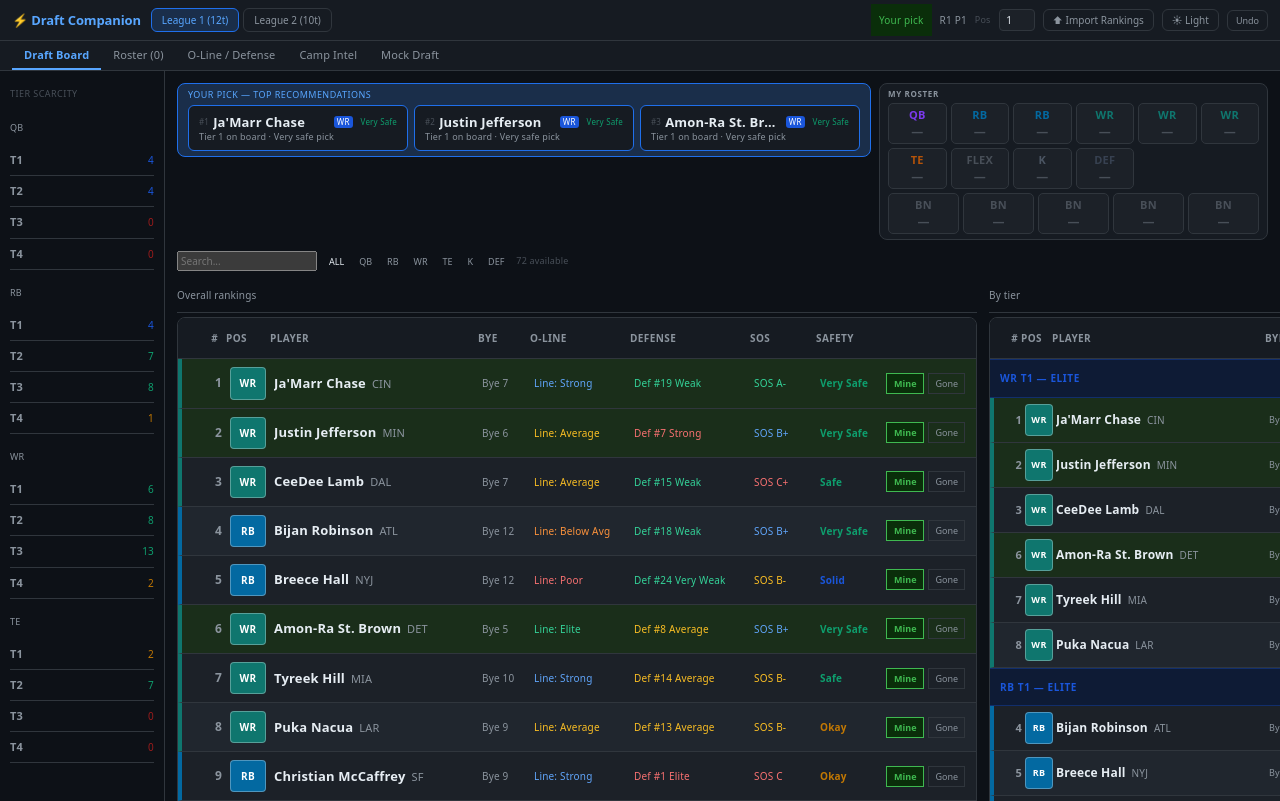
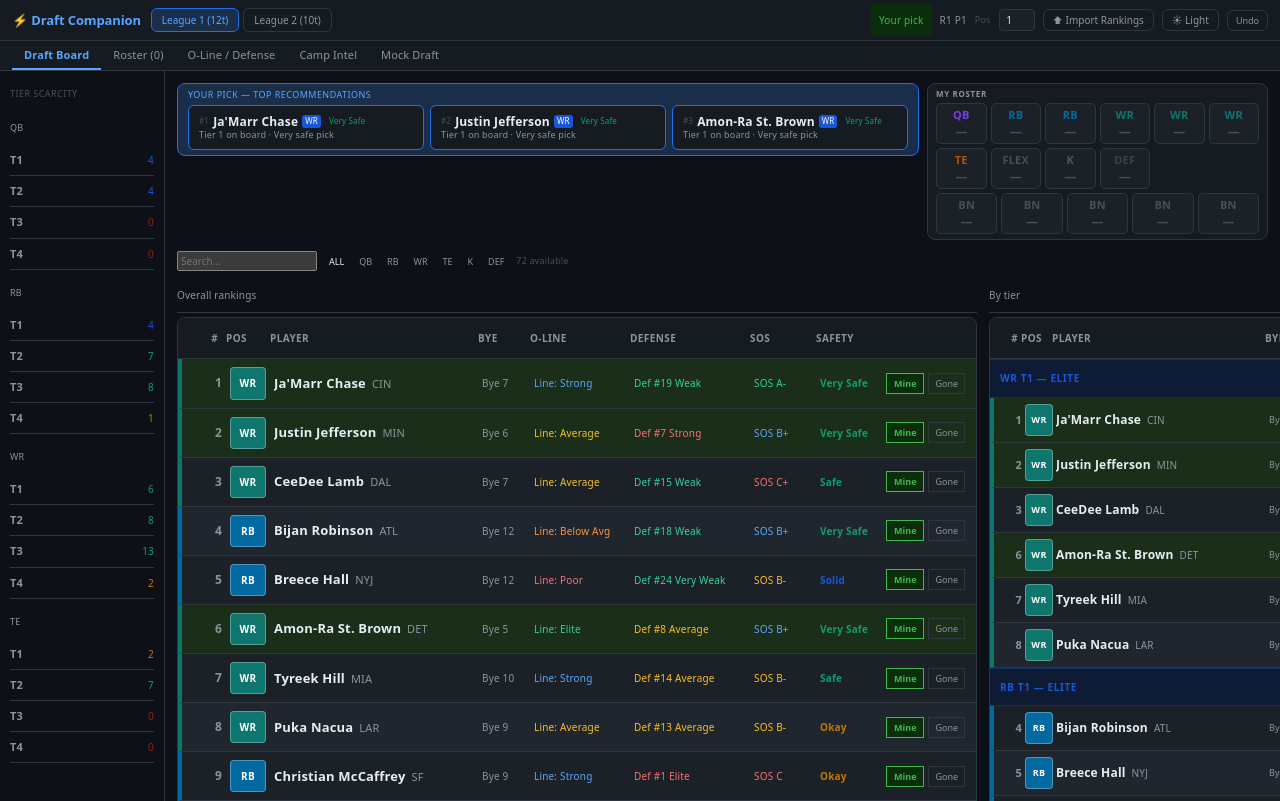
Before and after one commit to Parth33/fantasy-draft-server, a React (Vite) app in the folder fantasy-draft-companion/: page / in a window 1280 px wide. Built offline with nearby package versions, Linux system fonts and the light colour scheme.

Commit message:
fix rec name truncation and tier view bye column wrapping

```diff
--- a/fantasy-draft-companion/src/App.jsx
+++ b/fantasy-draft-companion/src/App.jsx
@@ -79,7 +79,7 @@ const POS_COLORS = { QB: "var(--pos-qb)", RB: "var(--pos-rb)", WR: "var(--pos-wr
 
 // Columns: rank, pos, player (name + inline team), bye, o-line, defense, sos, safety, actions
 const ROW_COLS = "28px 36px 200px 44px 92px 112px 58px 58px 78px";
-const ROW_COLS_COMPACT = "22px 28px 210px 30px 72px 88px 46px 48px 76px";
+const ROW_COLS_COMPACT = "22px 28px 210px 40px 72px 88px 46px 48px 76px";
 
 const POSITIONS = ["ALL", "QB", "RB", "WR", "TE", "K", "DEF"];
 const TIER_COLORS = { 1: "#1a56db", 2: "#0e9f6e", 3: "#c27803", 4: "#9b1c1c" };
@@ -753,7 +753,7 @@ export default function App() {
           {p.campAdj!==undefined&&p.campAdj!==0&&<span style={{marginLeft:6,fontSize:9,color:p.campAdj>0?"#0e9f6e":"#e03e3e"}}>{p.campAdj>0?"▲":"▼"}{Math.abs(p.campAdj)}</span>}
           {p.ecrVsAdp&&p.ecrVsAdp!=="-"&&<span style={{marginLeft:6,fontSize:compact?10:11,fontWeight:800,color:ecrVsAdpColor(p.ecrVsAdp)}}>{p.ecrVsAdp}</span>}
         </span>
-        <span style={{color:"var(--text-secondary)",fontSize:compact?9:10}}>Bye {p.bye}</span>
+        <span style={{color:"var(--text-secondary)",fontSize:compact?9:10,whiteSpace:"nowrap"}}>Bye {p.bye}</span>
         {ol?<span style={{fontSize:compact?9:10,color:olineTextColor(ol.label),whiteSpace:"nowrap"}}>Line: {ol.label}</span>:<span/>}
         {d?<span style={{fontSize:compact?9:10,color:defTextColor(d.label),whiteSpace:"nowrap"}}>Def #{d.rank} {d.label}</span>:<span/>}
         {s?<span style={{fontSize:compact?9:10,color:sosTextColor(s.e)}}>SOS {s.e}</span>:<span/>}
@@ -888,13 +888,13 @@ export default function App() {
                     <div style={{fontSize:9,fontWeight:500,color:"var(--text-accent)",marginBottom:4,textTransform:"uppercase",letterSpacing:"0.05em"}}>Your pick — top recommendations</div>
                     <div style={{display:"inline-flex",gap:6,flexWrap:"nowrap"}}>
                       {recs.map((p,i)=>(
-                        <div key={p.id} onClick={()=>setSelected(p)} style={{background:"var(--bg-card)",borderRadius:6,padding:"8px 10px",cursor:"pointer",border:`1px solid var(--border-accent)`,width:220,flexShrink:0}}>
+                        <div key={p.id} onClick={()=>setSelected(p)} style={{background:"var(--bg-card)",borderRadius:6,padding:"8px 10px",cursor:"pointer",border:`1px solid var(--border-accent)`,width:236,flexShrink:0}}>
                           <div style={{display:"flex",alignItems:"center",gap:4}}>
                             <span style={{fontSize:8,color:"var(--text-muted)"}}>#{i+1}</span>
-                            <span style={{fontSize:13,fontWeight:600,flex:1,minWidth:0,overflow:"hidden",textOverflow:"ellipsis",whiteSpace:"nowrap"}}>{p.name}</span>
+                            <span style={{fontSize:12,fontWeight:600,whiteSpace:"nowrap"}}>{p.name}</span>
                             <span style={{fontSize:8,padding:"1px 3px",borderRadius:3,background:TIER_COLORS[p.tier],color:"#fff"}}>{p.pos}</span>
                             {p.campAdj!==undefined&&p.campAdj!==0&&<span style={{fontSize:8,color:p.campAdj>0?"#0e9f6e":"#e03e3e"}}>{p.campAdj>0?"▲":"▼"}{Math.abs(p.campAdj)}</span>}
-                            <span style={{fontSize:8,color:safetyColor(p.safety),marginLeft:4}}>{p.safety}</span>
+                            <span style={{fontSize:8,color:safetyColor(p.safety),marginLeft:4,whiteSpace:"nowrap"}}>{p.safety}</span>
                           </div>
                           <div style={{fontSize:9,color:"var(--text-secondary)",overflow:"hidden",textOverflow:"ellipsis",whiteSpace:"nowrap"}}>{getReason(p,roster,round)}</div>
                         </div>
```
